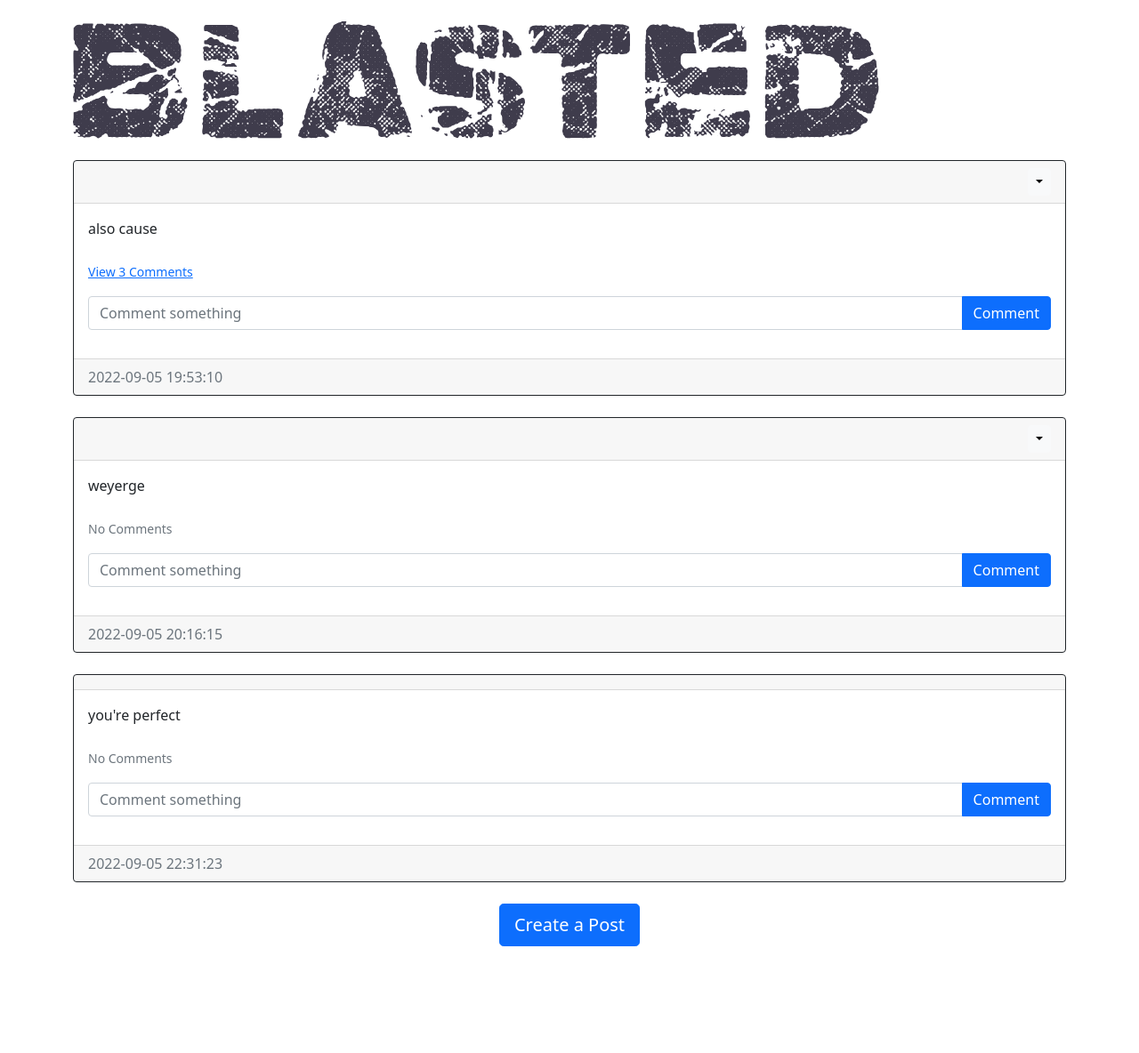
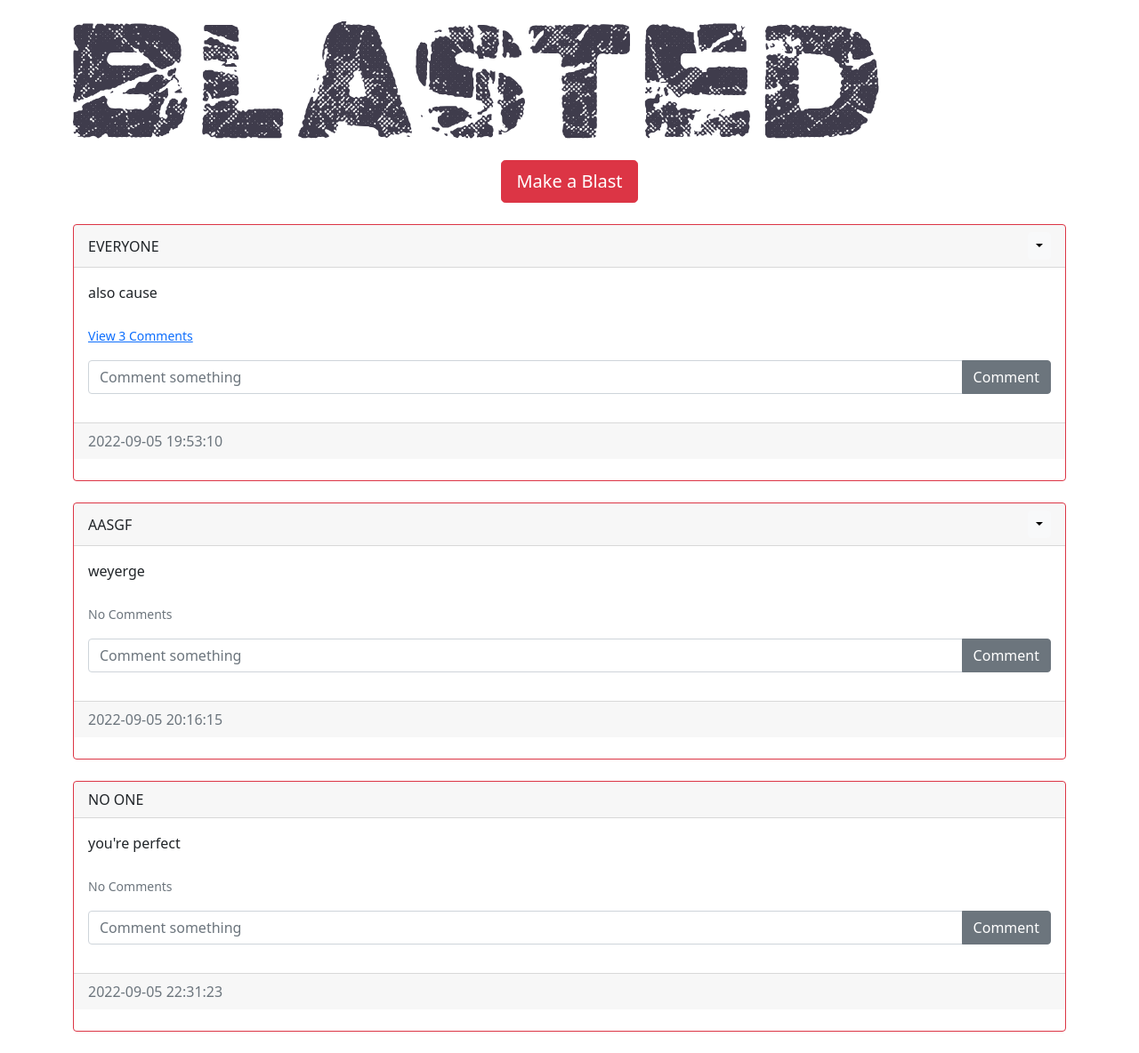
Before and after one commit to saradevereux/eighty_six-d, a Flask app: page / in a window 1280 px wide. Shown: the part 56-1240 px from the top of the page at 89% size. Before the commit the page ends 1120 px from the top, so only its background shows below. Run offline with Flask 2, Linux system fonts and the light colour scheme; a user stored in the database is signed in; data comes from the database, SQL or seed files in the repository; both versions use the stored data as it was after the commit; data that the repository does not hold is empty; some libraries are stand-ins or nearby versions.

Commit message:
fix comment funtionality and style

```diff
--- a/models.py
+++ b/models.py
@@ -18,6 +18,7 @@
 class Post(db.Model):
     id = db.Column(db.Integer, primary_key=True)
     text = db.Column(db.Text, nullable=False)
+    business = db.Column(db.String(150), nullable=False)
     date_created = db.Column(db.DateTime(timezone=True), default=func.now())
     author = db.Column(
         db.Integer, db.ForeignKey("user.id", ondelete="CASCADE"), nullable=False
--- a/static/JS/index.js
+++ /dev/null
@@ -1,16 +0,0 @@
-function like(postId) {
-    const likeCount = document.getElementById(`likes-count-${postId}`);
-    const likeButton = document.getElementById(`like-button-${postId}`);
-
-    fetch("/like-post/" + {postId}, { method: "POST" })
-    .then((res) => res.json())
-    .then((data) => console.log(data));
-    //{
-    //     likeCount.innerHTML = data["likes"];
-    //     if (data["liked"] === true ) {
-    //         likeButton.className = "fa-solid fa-thumbs-up";
-    //     } else {
-    //         likeButton.className = "fa-regular fa-thumbs-up";}
-    //}).catch((e) => alert("Could not like post."));
-    console.log(likeCount.value);
-}
--- a/templates/base.html
+++ b/templates/base.html
@@ -34,6 +34,5 @@
     integrity="sha384-ka7Sk0Gln4gmtz2MlQnikT1wXgYsOg+OMhuP+IlRH9sENBO0LRn5q+8nbTov4+1p"
     crossorigin="anonymous">
 </script>
-<script type="text/javascript" src="static/JS/index.js"></script>
 </body>
 </html>
--- a/templates/posts_div.html
+++ b/templates/posts_div.html
@@ -3,30 +3,19 @@
 {% block content %}
 <br/>
 <img class="img-fluid" src="static/images/blasted.png" alt="create_an_account">
-
+<br/><br/>
+<center>
+    <a href="/create-post">
+        <button type="button" class="btn btn-danger btn-lg">Make a Blast</button>
+    </a>
+</center>
 <div id="posts">
 <br/>
     {% for post in posts %}
-        <div class="card border-dark">
+        <div class="card border-danger">
             <div class="card-header d-flex justify-content-between align-items-center">
-                <a href="/posts/{{post.user.username}}">{{ post.user.username }}</a>
+                {{ post.business.upper() }}
                 <div>
-                    <!-- <span id="likes-count-{{post.id}}">
-                        {{ post.likes|length }}
-                    </span>
-                    {% if user.id in post.likes|map(attribute="author")|list %}
-                        <i
-                        class="fa-solid fa-thumbs-up"
-                        id="like-button-{{post.id}}"
-                        onclick="{{  url_for('views.like', post_id=post.id) }}"
-                        ></i>
-                    {% else %}
-                        <i
-                        class="fa-regular fa-thumbs-up"
-                        id="like-button-{{post.id}}"
-                        onclick="{{  url_for('views.like', post_id=post.id) }}"
-                        ></i>
-                    {% endif %} -->
                     {% if user.id == post.author %}
                     <div class="btn-group">
                         <button
@@ -47,14 +36,15 @@
                 <br>
                 <div class="collapse" id="comments-{{post.id}}">
                     <div class="card">
-                        <div class="card-body" id="comments-expoanded-{{post.id}}">
+                        <div class="card-body" class="container-fluid" id="comments-expoanded-{{post.id}}">
                             {% for comment in post.comments %}
                             <div class="d-flex justify-content-between align-items-center">
+                                    <div class="container-fluid bg-light text-dark">
                                         <div>
-                                    <a href="/posts/{{comment.user.username}}">{{ comment.user.username }}</a>: {{ comment.text }}
+                                        {{ comment.text }}
+
                                         </div>
-                                    <div>
-                                        <small class="text-muted">{{ comment.date_created }}</small>
+                                        <small align="right" class="text-muted">{{ comment.date_created }}</small>
                                         {% if user.id == comment.author or user.id == post.author %}
                                             <div class="btn-group">
                                                 <button
@@ -70,10 +60,12 @@
                                         {% endif %}
                                     </div>
                             </div>
+                            <br/>
                             {% endfor %}
                         </div>
                     </div>
                 </div>
+
                 <p class="card-text">
                     {% if post.comments|length > 0 %}
                         <a data-bs-toggle="collapse" href="#comments-{{post.id}}" role="button">
@@ -85,20 +77,16 @@
                     </p>
                     <form class="input-group mb-3" method="POST" action="/create-comment/{{post.id}}">
                         <input type="text" id="text" name="text" class="form-control" placeholder="Comment something" />
-                    <button type="submit" class="btn btn-primary">Comment</button>
+                        <button type="submit" class="btn btn-secondary">Comment</button>
 
                     </form>
             </div>
             <div class="card-footer text-muted">{{ post.date_created }}</div>
+            <br/>
+
         </div>
         <br>
+
     {% endfor %}
 </div>
-{% block footer %}
-    <center>
-        <a href="/create-post">
-            <button type="button" class="btn btn-primary btn-lg">Create a Post</button>
-        </a>
-    </center>
 {% endblock %}
-{% endblock %}
--- a/views.py
+++ b/views.py
@@ -2,6 +2,7 @@
 from flask_login import login_required, current_user
 
 from create_db import db
+from forms import CreatePostForm
 from models import Post, User, Comment, Like
 
 
@@ -18,18 +19,17 @@
 @views.route("/create-post", methods=["GET", "POST"])
 @login_required
 def create_post():
+    form = CreatePostForm()
     if request.method == "POST":
-        text = request.form.get("text")
-
+        text = form.text.data
         if not text:
             flash("Post cannot be empty", category="error")
         else:
-            post = Post(text=text, author=current_user.id)
+            post = Post(text=text, author=current_user.id, business= form.business.data)
             db.session.add(post)
             db.session.commit()
-            flash("Post created!", category="success")
             return redirect(url_for("views.home"))
-    return render_template("create_post.html", user=current_user)
+    return render_template("create_post.html", form=form, user=current_user)
 
 
 @views.route("/delete-post/<id>")
```
Also changed, not shown: forms.py (+7 -1 lines), templates/create_post.html (+15 -8 lines), databse.db, static/images/create_post.png (added). Lines whose indentation alone changed are shown as unchanged.
